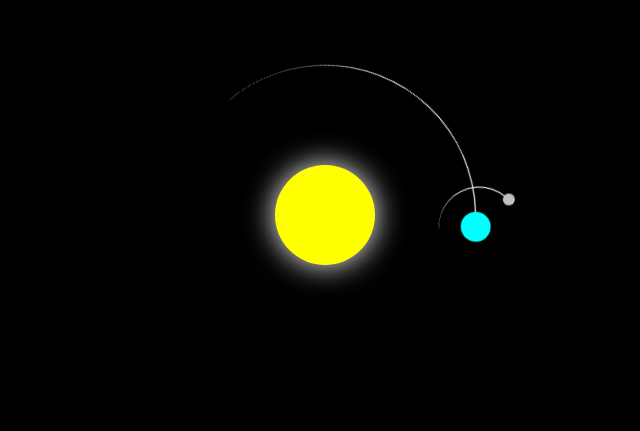
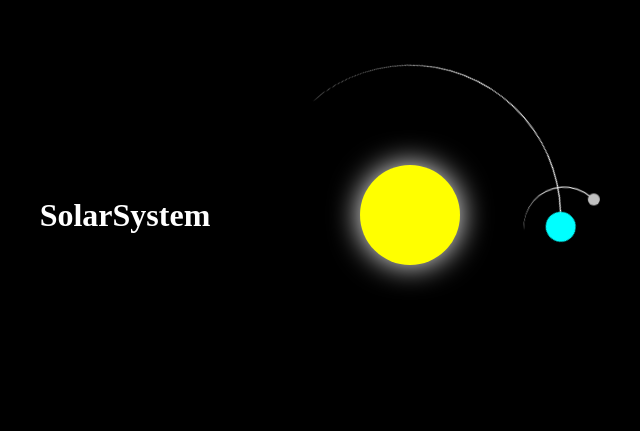
Before and after one commit to yago5656/System, a plain HTML site: page index.html in a window 1280 px wide. Shown: the part 185-616 px from the top of the page, without its empty margins (315-955 px from the left). Drawn offline with Linux system fonts and the light colour scheme.

Commit message:
Update index.html

```diff
--- a/index.html
+++ b/index.html
@@ -1,6 +1,7 @@
 <!DOCTYPE html>
 <html lang="pt-br">
 <head>
+  <title>SolarSystem</title>
   <style>
     body {
       margin: 0;
@@ -73,9 +74,15 @@
         transform: rotate(360deg);
       }
     }
+    h1 {
+      color: white;
+    }
   </style>
 </head>
 <body>
+
+  <h1>SolarSystem</h1>
+
   <div class="container">
     <div class="sol"></div>
     <div class="terra">
```
